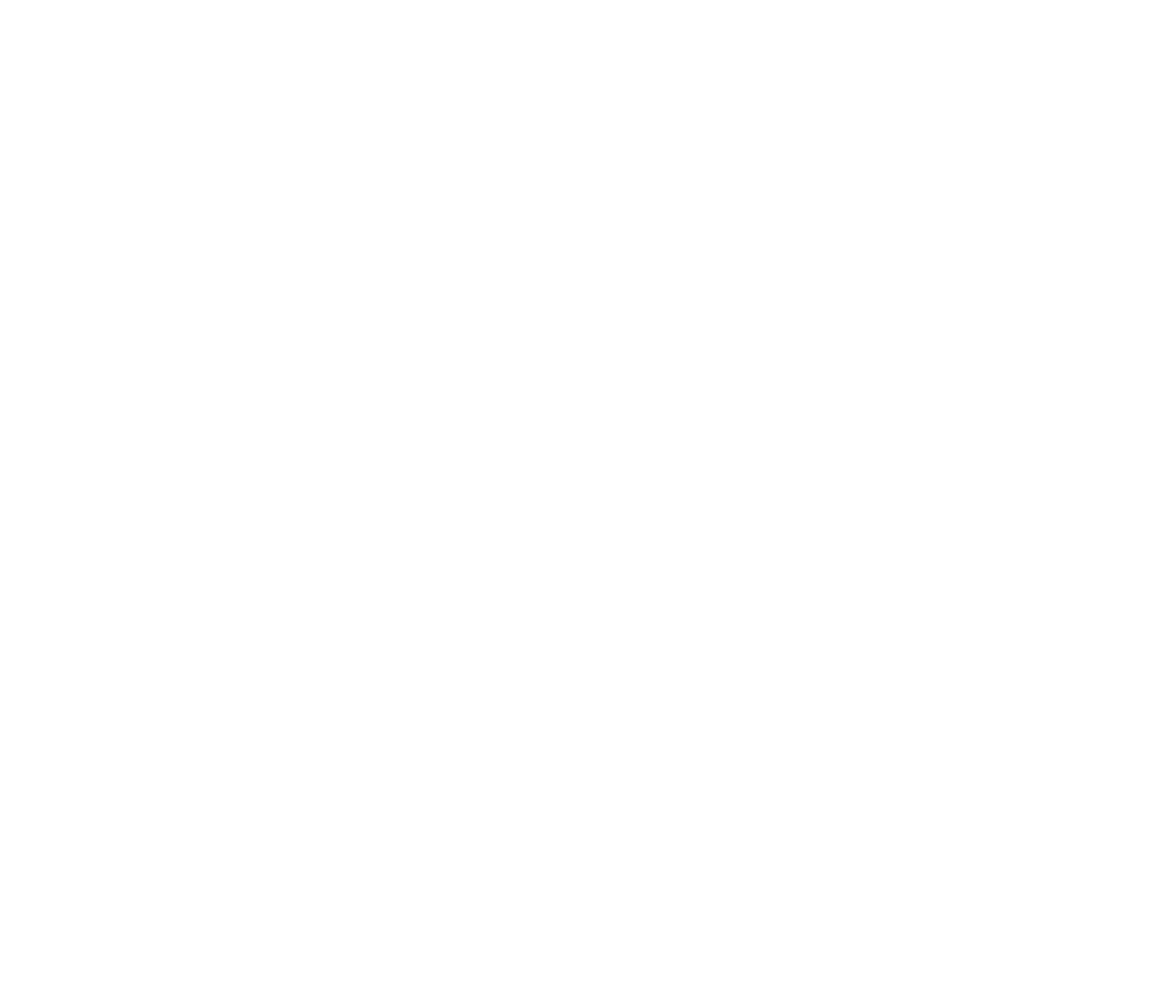
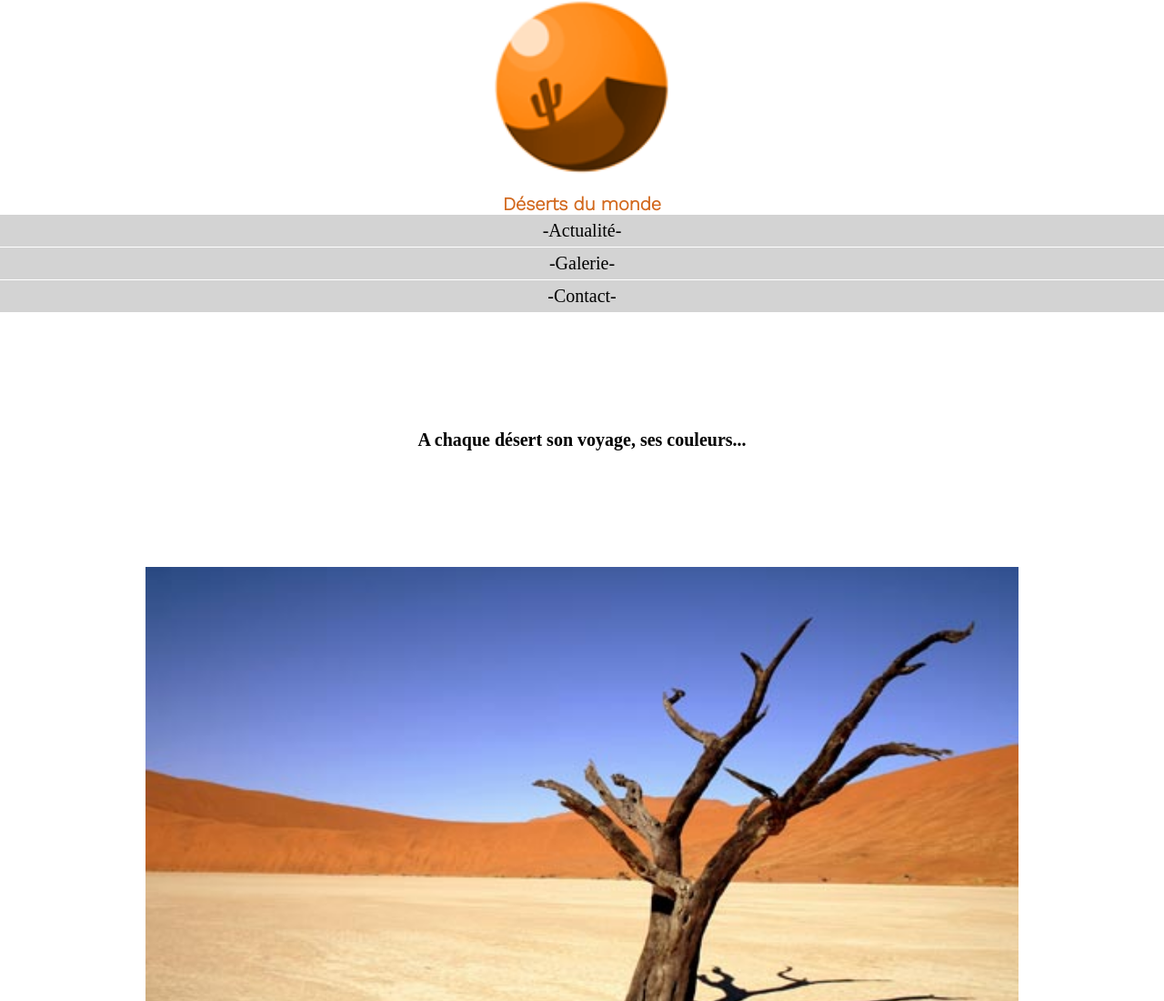
Before and after one commit to Meljaysapigao/desertsdumonde, a plain HTML site: page index.html in a window 1280 px wide. Shown: the top 1100 px of the page at 91% size. Before the commit the page ends 800 px from the top, so only its background shows below. Drawn offline with nearby package versions, Linux system fonts and the light colour scheme.

Commit message:
secondcommit

```diff
--- /dev/null
+++ b/assets/style.css
@@ -0,0 +1,75 @@
+*{
+    margin: 0;
+    padding: 0;
+    box-sizing: border-box;
+    font-size: 20px;
+}
+/*........Header..........*/
+
+.title {
+color: chocolate;
+
+}
+.title img{
+    width: 15%;
+}
+h1{
+    font-family: 'Work Sans', sans-serif;
+}
+header{
+    display: flex;
+    flex-direction: column;
+   text-align: center;
+}
+li{
+    list-style-type: none;
+    background-color: lightgray;
+    padding-top: 0.3rem;
+    padding-bottom: 0.3rem;
+    border-bottom: 1px solid white;
+}
+/*..............Main............*/
+
+h2{
+    display: flex;
+    justify-content: center;
+    text-align: center;
+    padding: 10%;
+}
+img{
+    width: 75%;
+    padding-bottom: 20px;
+    display: block;
+    margin: auto;
+
+
+}
+main{
+    padding-bottom: 30px;
+
+
+}
+.text1 p {
+    font-size: 15px;
+    margin: 5%;
+
+
+}
+.text1 {
+
+
+
+}
+
+/*.............footer */
+
+footer{
+
+    border-top: 1px solid black;
+   padding-top: 10px;
+}
+footer div{
+    display: flex;
+    justify-content: center;
+    font-size: small;
+}
--- a/index.html
+++ b/index.html
@@ -3,9 +3,50 @@
 <head>
     <meta charset="UTF-8">
     <meta name="viewport" content="width=device-width, initial-scale=1.0">
-    <title>Intégration 2</title>
+    <link rel="preconnect" href="https://fonts.googleapis.com">
+    <link rel="preconnect" href="https://fonts.googleapis.com">
+    <link rel="preconnect" href="https://fonts.gstatic.com" crossorigin>
+    <link href="https://fonts.googleapis.com/css2?family=Work+Sans:wght@300&display=swap" rel="stylesheet">
+
+
+    <link rel="stylesheet" href="./assets/style.css">
+     <title>Intégration 2</title>
 </head>
 <body>
+    <div>
+     <header>
+       <div class="title"> <img src="./assets/img/logo.png" alt="logo">
+        <h1>Déserts du monde</h1>
+       </div>
+        <nav>
+           <ul>
+            <li><a href=""></a>-Actualité-</li>
+            <li><a href=""></a>-Galerie-</li>
+            <li><a href=""></a>-Contact-</li>
+           </ul>
+        </nav>
+     </header>
+     <main>
+        <h2>A chaque désert son voyage, ses couleurs...</h2>
+        <img src="./assets/img/desert.jpg" alt="desert">
+     <div class="text1">
+        <p>
+            Lorem ipsum dolor sit amet, consectetur adipisicing elit. Corporis totam consequatur voluptatem incidunt molestiae quos assumenda ex. Enim deserunt autem quis ad facilis fugiat et aspernatur dolores? Unde, maiores eos.
+            Lorem ipsum dolor sit amet consectetur adipisicing elit. Animi reprehenderit non recusandae ab vitae soluta quia sed maiores. Ullam sequi voluptate quae repudiandae nam alias quibusdam eum modi praesentium dicta.
+        </p>
+        <p>
+            Lorem ipsum, dolor sit amet consectetur adipisicing elit. Facilis sed vitae illum culpa quod accusamus minus blanditiis sint, qui labore, animi repellendus rem est. Quo at repellendus obcaecati modi in.
+            Lorem ipsum, dolor sit amet consectetur adipisicing elit. Ipsum quisquam necessitatibus voluptatem consequatur dolor earum, quod atque, eaque deleniti veniam nemo adipisci explicabo a sit praesentium dolores eveniet odio cupiditate.
+        </p>
+     </div>
+     </main>
+     <footer>
+        <div>
+            ©2014- Les déserts du monde
+        </div>
+
+     </footer>
+    </div>
 
 </body>
 </html>
```
Also changed, not shown: assets/img/desert.jpg (added), assets/img/desert01.jpg (added), assets/img/desert02.jpg (added), assets/img/desert03.jpg (added), assets/img/desert04.jpg (added), assets/img/desert05.jpg (added), assets/img/desert06.jpg (added), assets/img/desert07.jpg (added), assets/img/desert08.jpg (added), assets/img/desert09.jpg (added), assets/img/desert10.jpg (added), assets/img/logo.png (added), assets/img/vignette1.jpg (added).
